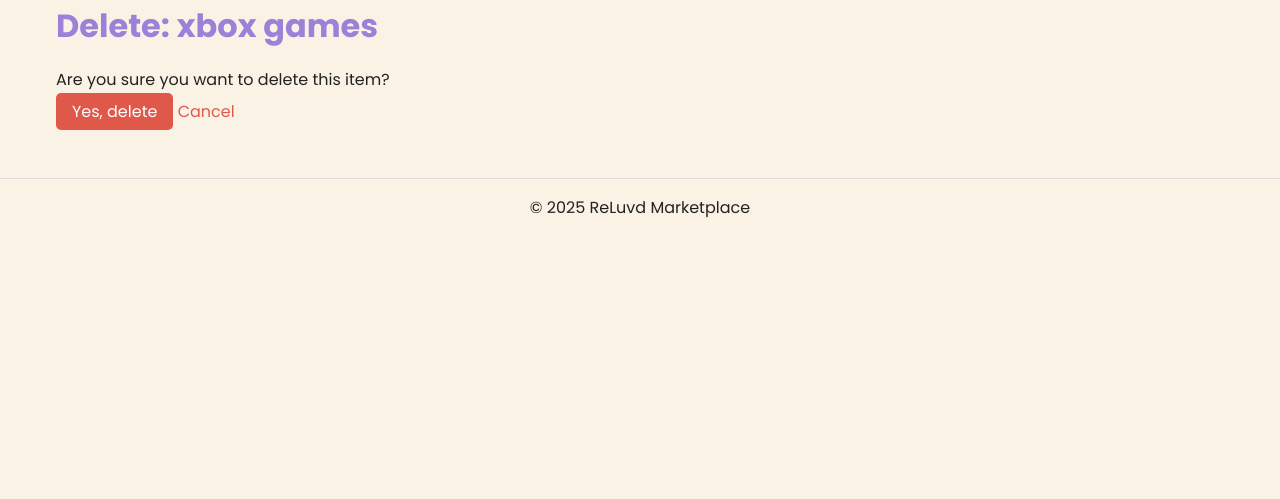
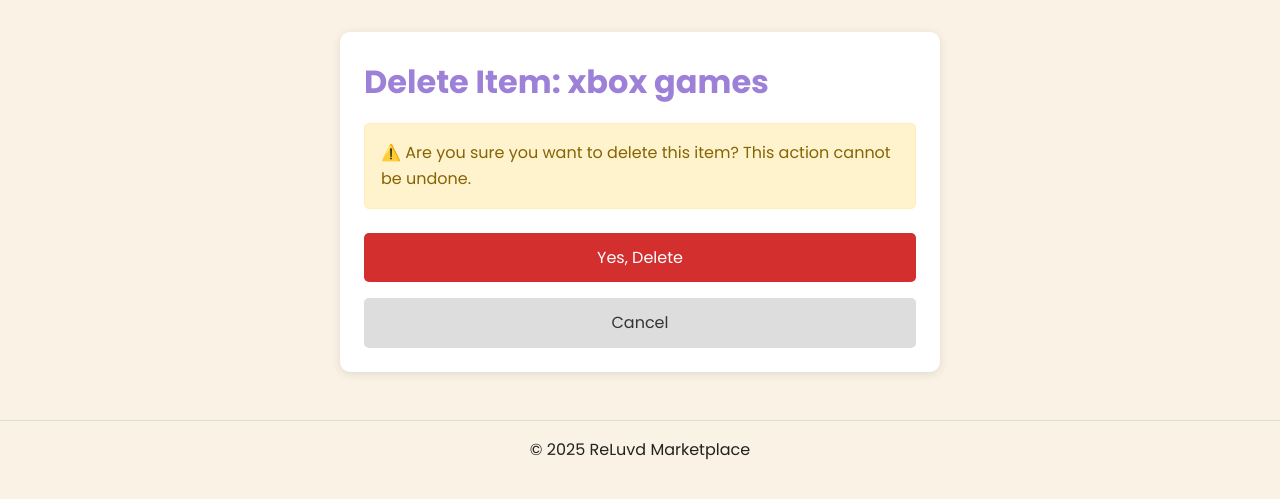
Before and after one commit to mr-aust1n/milestone-project-four, a Django app: page /2/delete/ in a window 1280 px wide. Shown: the part 88-587 px from the top of the page. Run offline with Django 5.2, Linux system fonts and the light colour scheme; a user stored in the database is signed in; data comes from the database, SQL or seed files in the repository.

Commit message:
STYLE: Delete item
I have updated the styling on the delete confirmation button

```diff
--- /dev/null
+++ b/static/css/delete_item.css
@@ -0,0 +1,57 @@
+/* =========================
+   delete_item.css
+   ========================= */
+
+.delete-container {
+    max-width: 600px;
+    margin: 2rem auto;
+    padding: 1.5rem;
+    background: #fff;
+    border-radius: 10px;
+    box-shadow: 0 2px 10px rgba(0, 0, 0, 0.1);
+}
+
+.delete-container h2 {
+    color: var(--primary-purple);
+    margin-bottom: 1rem;
+}
+
+.delete-warning {
+    background-color: #fff3cd;
+    border: 1px solid #ffeeba;
+    padding: 1rem;
+    border-radius: 5px;
+    margin-bottom: 1.5rem;
+    font-size: 1rem;
+    color: #856404;
+}
+
+.delete-form {
+    display: flex;
+    flex-direction: column;
+    gap: 1rem;
+}
+
+.btn-danger {
+    background-color: var(--error-red);
+    color: var(--text-light);
+    padding: 0.75rem 1.5rem;
+    border: none;
+    border-radius: 5px;
+    font-size: 1rem;
+    cursor: pointer;
+}
+
+.btn-danger:hover {
+    background-color: #a10000;
+}
+
+.btn-secondary {
+    text-align: center;
+    background-color: #ddd;
+    color: #333;
+    padding: 0.75rem 1.5rem;
+    border-radius: 5px;
+    text-decoration: none;
+    font-size: 1rem;
+}
--- a/templates/items/delete_item.html
+++ b/templates/items/delete_item.html
@@ -1,16 +1,23 @@
 {% extends "base.html" %}
+{% load static %}
+
+{% block extra_css %}
+<link rel="stylesheet" href="{% static 'css/delete_item.css' %}">
+{% endblock %}
 
 {% block content %}
-<main role="main" aria-labelledby="delete-item-title">
-    <h2 id="delete-item-title">Delete: {{ item.title }}</h2>
+<main role="main" aria-labelledby="delete-item-title" class="delete-container">
+    <h2 id="delete-item-title">Delete Item: {{ item.title }}</h2>
 
-    <p>Are you sure you want to delete this item?</p>
+    <div class="delete-warning">
+        <p>⚠️ Are you sure you want to delete this item? This action cannot be undone.</p>
+    </div>
 
-    <form method="POST" aria-label="Delete item form">
+    <form method="POST" aria-label="Delete item form" class="delete-form">
         {% csrf_token %}
-        <button type="submit" aria-label="Confirm delete {{ item.title }}">Yes, delete</button>
-        <a href="{% url 'item_detail' item.id %}" role="link"
-            aria-label="Cancel deletion and go back to item page">Cancel</a>
+        <button type="submit" class="btn-danger" aria-label="Confirm delete {{ item.title }}">Yes, Delete</button>
+        <a href="{% url 'item_detail' item.id %}" class="btn-secondary" role="button"
+            aria-label="Cancel deletion and return to item details">Cancel</a>
     </form>
 </main>
 {% endblock %}
```
